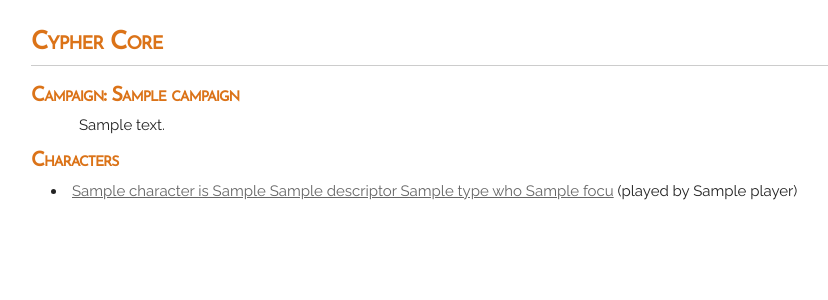
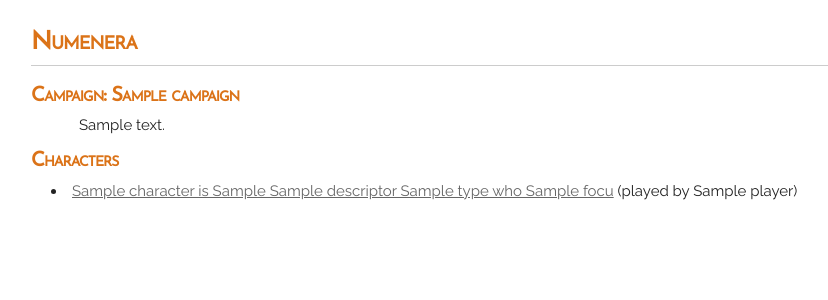
Before and after one commit to michaelbirdtx/cyphersystem, a Django app: a page that uses numenera/templates/numenera/campaign_detail.html in a window 1280 px wide. Shown: the top 300 px of the page, without its empty margins (129-957 px from the left). Run offline with Django 3.2, Linux system fonts and the light colour scheme; tables that the repository leaves empty hold one stand-in row (values such as "Sample post").

Commit message:
Fixed header text for campaign detail templates.

```diff
--- a/numenera/templates/numenera/campaign_detail.html
+++ b/numenera/templates/numenera/campaign_detail.html
@@ -1,5 +1,6 @@
 {% extends "cyphercore/base_campaign_detail.html" %}
 {% load static %}
 {% block title %}Numenera{% endblock %}
+{% block header_text %}Numenera{% endblock %}
 {% block subtitle %}{{ player.name }}{% endblock %}
 {% block custom_css %}<link rel="stylesheet" type="text/css" href="{% static 'numenera/css/custom.css' %}" />{% endblock %}
--- a/strange/templates/strange/campaign_detail.html
+++ b/strange/templates/strange/campaign_detail.html
@@ -1,6 +1,7 @@
 {% extends "cyphercore/base_campaign_detail.html" %}
 {% load static %}
 {% block title %}The Strange{% endblock %}
+{% block header_text %}The Strange{% endblock %}
 {% block subtitle %}{{ player.name }}{% endblock %}
 {% block custom_css %}<link rel="stylesheet" type="text/css" href="{% static 'strange/css/custom.css' %}" />{% endblock %}
 {% block character_sentence %}is {{ item.descriptor.prefix}} {{ item.descriptor }} {{ item.type }}{% endblock %}
```
